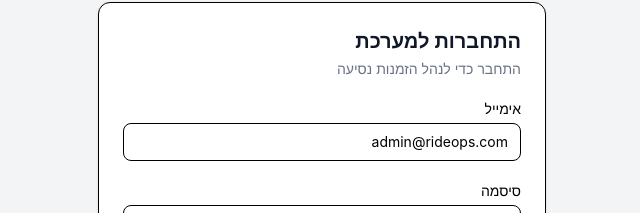
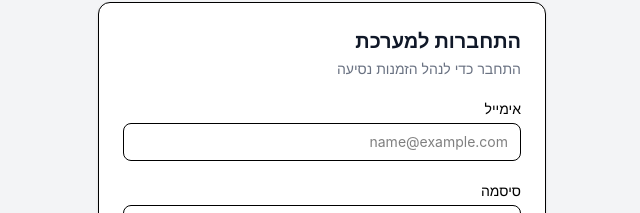
Before and after one commit to Aviv3434/RideOps, a React (Vite) app in the folder frontend/: page /login in a window 1280 px wide. Shown: the part 299-512 px from the top of the page, without its empty margins (456-1096 px from the left). Built offline with nearby package versions, Linux system fonts and the light colour scheme.

Commit message:
Remove defualt login credentials

```diff
--- a/frontend/src/pages/LoginPage.tsx
+++ b/frontend/src/pages/LoginPage.tsx
@@ -12,8 +12,8 @@ export function LoginPage() {
   const navigate = useNavigate();
   const { login } = useAuth();
 
-  const [email, setEmail] = useState("admin@rideops.com");
-  const [password, setPassword] = useState("123456");
+  const [email, setEmail] = useState("");
+  const [password, setPassword] = useState("");
   const [error, setError] = useState("");
   const [isSubmitting, setIsSubmitting] = useState(false);
 
```
